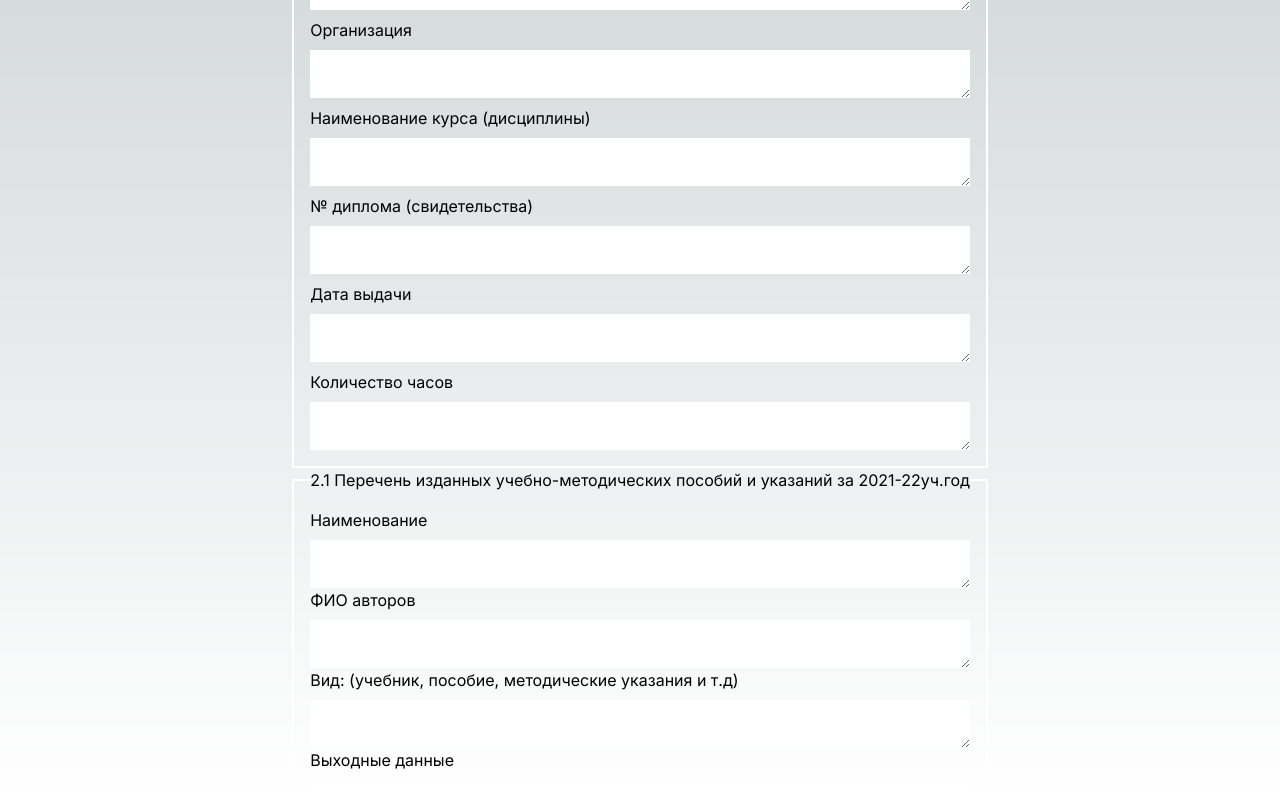
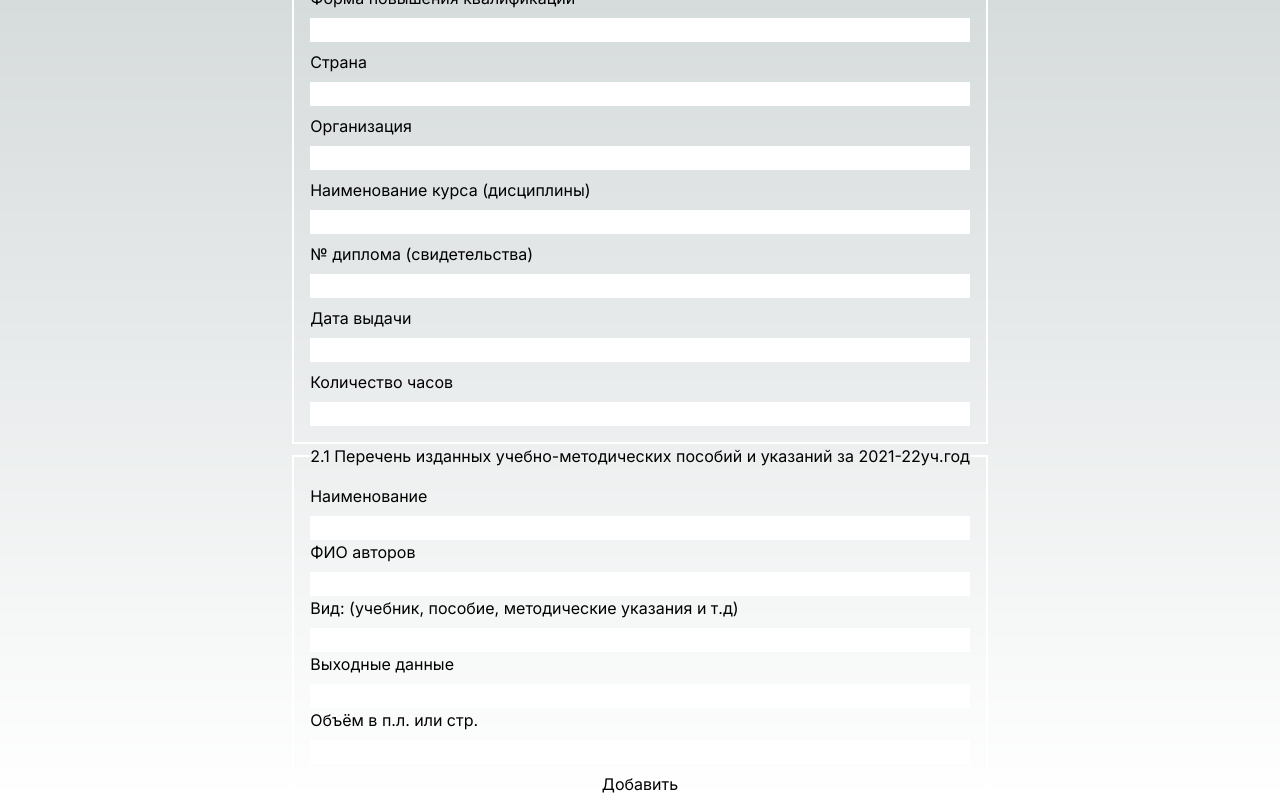
Before and after one commit to mpdocs/mpdocs-frontend, a Next.js app: page /reports in a window 1280 px wide. Shown: the top 800 px of the page. Built offline with nearby package versions, Linux system fonts and the light colour scheme; no server answers.

Commit message:
fix: label component + little naming changes

```diff
--- /dev/null
+++ b/src/app/components/Label/index.tsx
@@ -0,0 +1,18 @@
+import React from 'react';
+
+interface CustomLabelProps {
+    htmlFor: string;
+    children: React.ReactNode;
+}
+
+const Label = ({htmlFor, children}: CustomLabelProps) => {
+    return (
+        <label
+            className="flex flex-col gap-2"
+            htmlFor={htmlFor}>
+            {children}
+        </label>
+    );
+};
+
+export default Label;
--- a/src/app/components/ReportsForm/index.tsx
+++ b/src/app/components/ReportForm/index.tsx
@@ -1,20 +1,9 @@
 'use client'
-
 
 import React from 'react';
 import {SubmitHandler, useFieldArray, useForm} from "react-hook-form";
+import Label from "@/app/components/Label";
 
-type ReportsData = {
-    [key: string]: string[];
-};
-
-
-let qualificationImprovementExample: ReportsData = {
-    "1.	Информация о повышении квалификации в период 2021-22 уч. год": ["Форма повышения квалификации", "Страна", "Организация", "Наименование курса (дисциплины)", "№ диплома (свидетельства)", "Дата выдачи", "Количество часов"],
-}
-let methodicalWorksExample: ReportsData = {
-    "2.1	Перечень изданных учебно-методических пособий и указаний за 2021-22уч.год  ": ["№ п/п", "Наименование", "ФИО авторов", "Вид: (учебник, пособие, методические указания и т.д)", "Выходные данные", "Объём в п.л. или стр."],
-}
 
 type FormValues = {
     qualification_improvement: qualification_improvement;
@@ -41,14 +30,14 @@ interface methodicalWork {
 }
 
 
-const ReportsForm = () => {
+const ReportForm = () => {
     const {
         register,
         handleSubmit,
         control,
         reset,
         watch,
-        formState: {isSubmitSuccessful, errors, isValid},
+        formState: {isValid},
     } = useForm<FormValues>(
         {
             defaultValues: {
@@ -89,7 +78,7 @@ const ReportsForm = () => {
     };
 
 
-    const sendReports: SubmitHandler<FormValues> = (data) => {
+    const sendReport: SubmitHandler<FormValues> = (data) => {
         console.log()
         try {
             console.log(data)
@@ -101,165 +90,163 @@ const ReportsForm = () => {
     }
 
     return (
-        <form onSubmit={handleSubmit(sendReports)}>
+        <form onSubmit={handleSubmit(sendReport)}>
             <fieldset
                 className="flex flex-col gap-2 border-2 border-white p-4">
-                <legend>{Object.keys(qualificationImprovementExample)[0]}</legend>
-                <label
-                    className="flex flex-col gap-2"
-                    htmlFor={`qualification_improvement.form`} key={`qualification_improvement.form`}>
-                    <span>{Object.values(qualificationImprovementExample)[0][0]}</span>
-                    <textarea
+                <legend>1. Информация о повышении квалификации в период 2021-22 уч. год</legend>
+                <Label htmlFor={`qualification_improvement.form`}>
+                    <span>Форма повышения квалификации</span>
+                    <input
                         className="text-black"
+                        type="text"
                         id={`qualification_improvement.form`}
                         {...register(`qualification_improvement.form` as const, {
                             required: 'Обязательное поле',
                         })}
                     />
-                </label>
-                <label
-                    className="flex flex-col gap-2"
-                    htmlFor={`qualification_improvement.country`} key={`qualification_improvement.country`}>
-                    <span>{Object.values(qualificationImprovementExample)[0][1]}</span>
-                    <textarea
+                </Label>
+                <Label
+                    htmlFor={`qualification_improvement.country`}>
+                    <span>Страна</span>
+                    <input
+                        type="text"
                         className="text-black"
                         id={`qualification_improvement.country`}
                         {...register(`qualification_improvement.country` as const, {
                             required: 'Обязательное поле',
                         })}
                     />
-                </label>
-                <label
-                    className="flex flex-col gap-2"
+                </Label>
+                <Label
                     htmlFor={`qualification_improvement.organization`} key={`qualification_improvement.organization`}>
-                    <span>{Object.values(qualificationImprovementExample)[0][2]}</span>
-                    <textarea
+                    <span>Организация</span>
+                    <input
+                        type="text"
                         className="text-black"
                         id={`qualification_improvement.organization`}
                         {...register(`qualification_improvement.organization` as const, {
                             required: 'Обязательное поле',
                         })}
                     />
-                </label>
-                <label
-                    className="flex flex-col gap-2"
-                    htmlFor={`qualification_improvement.course_name`} key={`qualification_improvement.course_name`}>
-                    <span>{Object.values(qualificationImprovementExample)[0][3]}</span>
-                    <textarea
+                </Label>
+                <Label
+                    htmlFor={`qualification_improvement.course_name`}>
+                    <span>Наименование курса (дисциплины)</span>
+                    <input
+                        type="text"
                         className="text-black"
                         id={`qualification_improvement.course_name`}
                         {...register(`qualification_improvement.course_name` as const, {
                             required: 'Обязательное поле',
                         })}
                     />
-                </label>
-                <label
-                    className="flex flex-col gap-2"
-                    htmlFor={`qualification_improvement.diploma_number`}
-                    key={`qualification_improvement.diploma_number`}>
-                    <span>{Object.values(qualificationImprovementExample)[0][4]}</span>
-                    <textarea
+                </Label>
+                <Label
+                    htmlFor={`qualification_improvement.diploma_number`}>
+                    <span>№ диплома (свидетельства)</span>
+                    <input
+                        type="text"
                         className="text-black"
                         id={`qualification_improvement.diploma_number`}
                         {...register(`qualification_improvement.diploma_number` as const, {
                             required: 'Обязательное поле',
                         })}
                     />
-                </label>
-                <label
-                    className="flex flex-col gap-2"
-                    htmlFor={`qualification_improvement.diploma_date`} key={`qualification_improvement.diploma_date`}>
-                    <span>{Object.values(qualificationImprovementExample)[0][5]}</span>
-                    <textarea
+                </Label>
+                <Label
+                    htmlFor={`qualification_improvement.diploma_date`}>
+                    <span>Дата выдачи</span>
+                    <input
+                        type="text"
                         className="text-black"
                         id={`qualification_improvement.diploma_date`}
                         {...register(`qualification_improvement.diploma_date` as const, {
                             required: 'Обязательное поле',
                         })}
                     />
-                </label>
-                <label
-                    className="flex flex-col gap-2"
-                    htmlFor={`qualification_improvement.hours_count`} key={`qualification_improvement.hours_count`}>
-                    <span>{Object.values(qualificationImprovementExample)[0][6]}</span>
-                    <textarea
+                </Label>
+                <Label
+                    htmlFor={`qualification_improvement.hours_count`}>
+                    <span>Количество часов</span>
+                    <input
+                        type="text"
                         className="text-black"
                         id={`qualification_improvement.hours_count`}
                         {...register(`qualification_improvement.hours_count` as const, {
                             required: 'Обязательное поле',
                         })}
                     />
-                </label>
+                </Label>
             </fieldset>
 
             <fieldset
                 className="flex flex-col gap-2 border-2 border-white p-4">
-                <legend>{Object.keys(methodicalWorksExample)[0]}</legend>
+                <legend>2.1 Перечень изданных учебно-методических пособий и указаний за 2021-22уч.год</legend>
                 {controlledMethodicalWorksFields.map((field, index) => (
                     <div key={index}>
-                        <label
-                            className="flex flex-col gap-2"
-                            htmlFor={`methodical_works.${index}.name`} key={`methodical_works.${index}.name`}>
-                            <span>{Object.values(methodicalWorksExample)[0][1]}</span>
-                            <textarea
+                        <Label
+                            htmlFor={`methodical_works.${index}.name`}>
+                            <span>Наименование</span>
+                            <input
+                                type="text"
                                 className="text-black"
                                 id={`methodical_works.${index}.name`}
                                 {...register(`methodical_works.${index}.name` as const, {
                                     required: 'Обязательное поле',
                                 })}
                             />
-                        </label>
-                        <label
-                            className="flex flex-col gap-2"
-                            htmlFor={`methodical_works.${index}.authors`} key={`methodical_works.${index}.authors`}>
-                            <span>{Object.values(methodicalWorksExample)[0][2]}</span>
-                            <textarea
+                        </Label>
+                        <Label
+                            htmlFor={`methodical_works.${index}.authors`}>
+                            <span>ФИО авторов</span>
+                            <input
+                                type="text"
                                 className="text-black"
                                 id={`methodical_works.${index}.authors`}
                                 {...register(`methodical_works.${index}.authors` as const, {
                                     required: 'Обязательное поле',
                                 })}
                             />
-                        </label>
-                        <label
-                            className="flex flex-col gap-2"
-                            htmlFor={`methodical_works.${index}.type`} key={`methodical_works.${index}.type`}>
-                            <span>{Object.values(methodicalWorksExample)[0][3]}</span>
-                            <textarea
+                        </Label>
+                        <Label
+                            htmlFor={`methodical_works.${index}.type`}>
+                            <span>Вид: (учебник, пособие, методические указания и т.д)</span>
+                            <input
+                                type="text"
                                 className="text-black"
                                 id={`methodical_works.${index}.type`}
                                 {...register(`methodical_works.${index}.type` as const, {
                                     required: 'Обязательное поле',
                                 })}
                             />
-                        </label>
-                        <label
-                            className="flex flex-col gap-2"
-                            htmlFor={`methodical_works.${index}.publisher`} key={`methodical_works.${index}.publisher`}>
-                            <span>{Object.values(methodicalWorksExample)[0][4]}</span>
-                            <textarea
+                        </Label>
+                        <Label
+                            htmlFor={`methodical_works.${index}.publisher`}>
+                            <span>Выходные данные</span>
+                            <input
+                                type="text"
                                 className="text-black"
                                 id={`methodical_works.${index}.publisher`}
                                 {...register(`methodical_works.${index}.publisher` as const, {
                                     required: 'Обязательное поле',
                                 })}
                             />
-                        </label>
-                        <label
-                            className="flex flex-col gap-2"
-                            htmlFor={`methodical_works.${index}.pages_count`} key={`methodical_works.${index}.pages_count`}>
-                            <span>{Object.values(methodicalWorksExample)[0][5]}</span>
-                            <textarea
+                        </Label>
+                        <Label
+                            htmlFor={`methodical_works.${index}.pages_count`}>
+                            <span>Объём в п.л. или стр.</span>
+                            <input
+                                type="text"
                                 className="text-black"
                                 id={`methodical_works.${index}.pages_count`}
                                 {...register(`methodical_works.${index}.pages_count` as const, {
                                     required: 'Обязательное поле',
                                 })}
                             />
-                        </label>
+                        </Label>
                     </div>
                 ))}
-                <button onClick={appendEducationalAndMethodicalManualsFields}> Добавить</button>
+                <button onClick={appendEducationalAndMethodicalManualsFields}>Добавить</button>
             </fieldset>
 
             <button
@@ -274,4 +261,4 @@ const ReportsForm = () => {
         ;
 };
 
-export default ReportsForm;
+export default ReportForm;
--- a/src/app/reports/page.tsx
+++ b/src/app/reports/page.tsx
@@ -1,11 +1,11 @@
 import React from 'react';
-import ReportsForm from "@/app/components/ReportsForm";
+import ReportForm from "../components/ReportForm";
 
 const Page = () => {
     return (
         <div>
             <section className="w-full h-screen flex justify-center items-center">
-                <ReportsForm/>
+                <ReportForm/>
             </section>
         </div>
     );
```
Also changed, not shown: src/app/components/AuthForm/index.tsx (+2 -6 lines).
